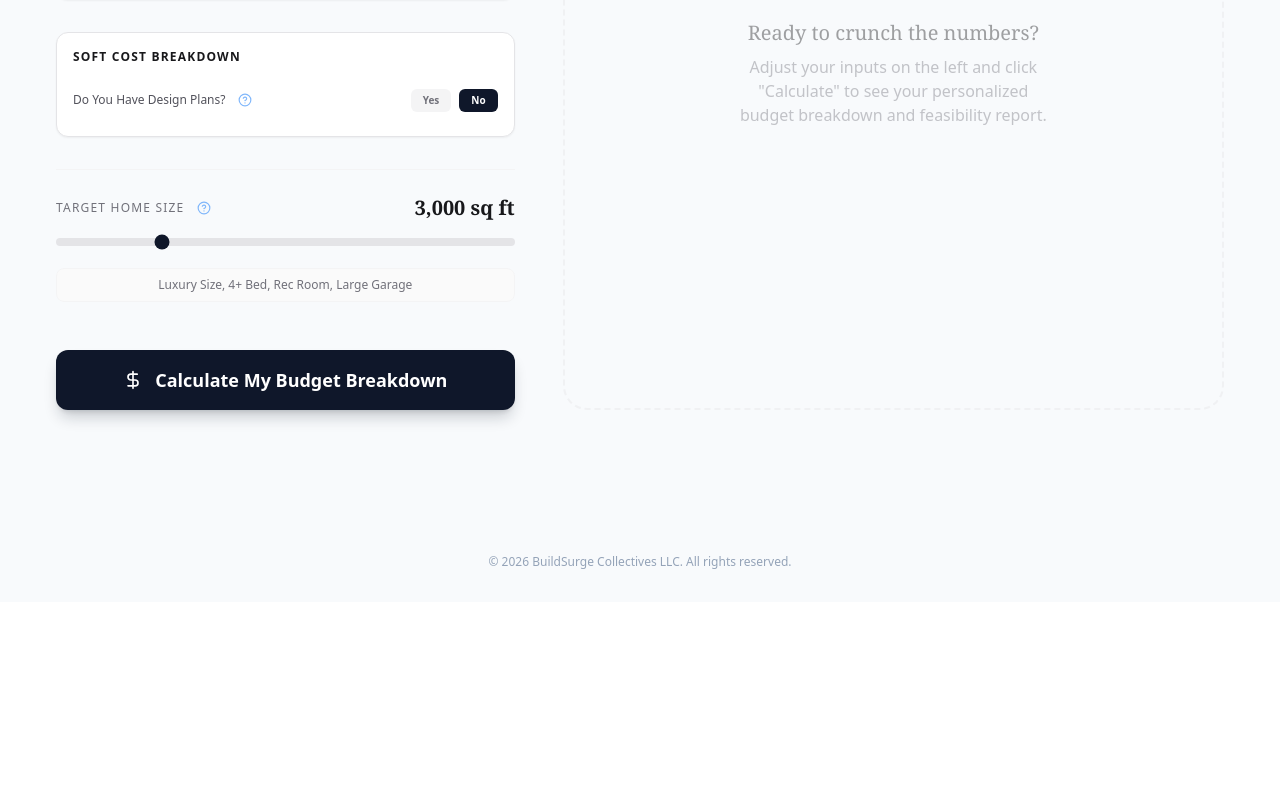
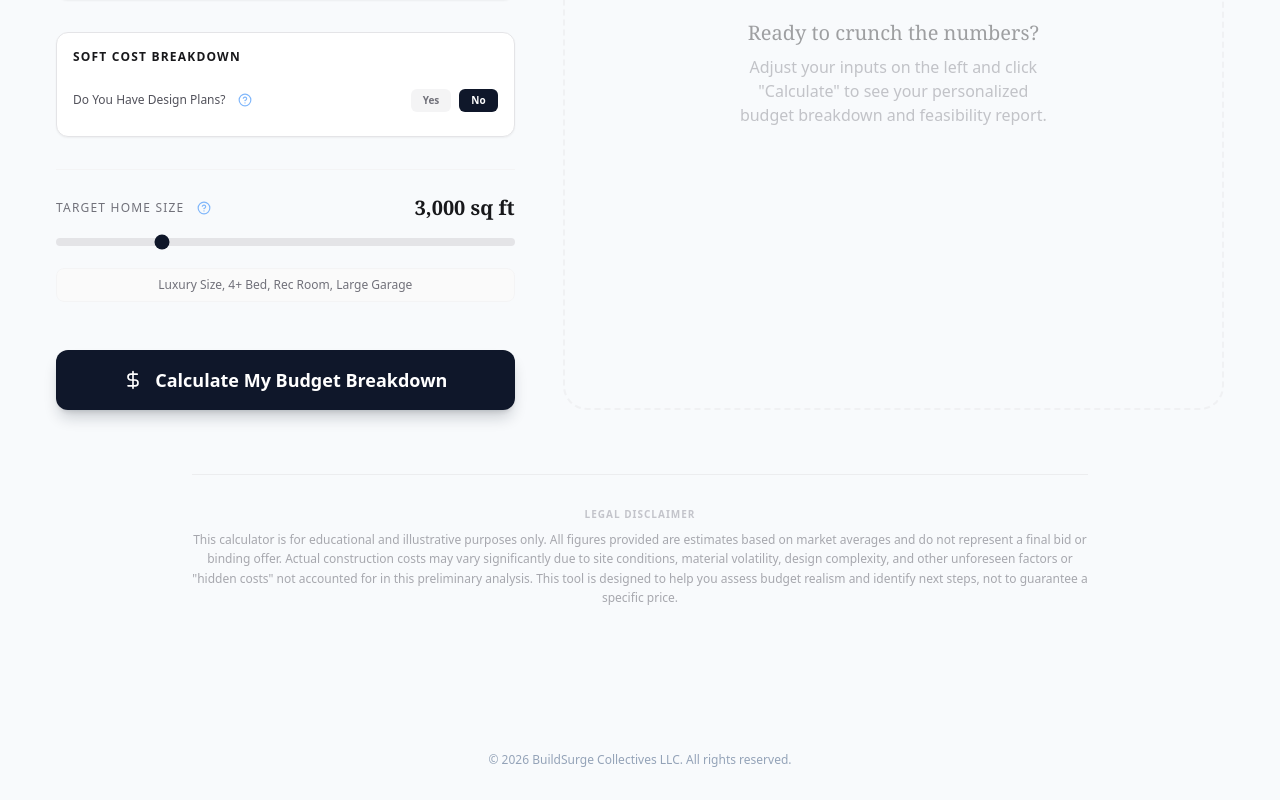
Before and after one commit to christianh0019/client-lp, a React (Vite) app: page / in a window 1280 px wide. Shown: the part 714-1514 px from the top of the page. Before the commit the page ends 1316 px from the top, so only its background shows below. Built offline with nearby package versions, Linux system fonts and the light colour scheme.

Commit message:
feat: add legal disclaimer footer to calculator

```diff
--- a/src/components/BudgetCalculator.tsx
+++ b/src/components/BudgetCalculator.tsx
@@ -698,6 +698,14 @@ export const BudgetCalculator: React.FC = () => {
                 </div>
             </div>
 
+            {/* Disclaimer Footer */}
+            <div className="mt-16 pt-8 border-t border-zinc-200 text-center max-w-4xl mx-auto opacity-60 hover:opacity-100 transition-opacity">
+                <p className="text-[10px] uppercase tracking-widest text-zinc-400 font-bold mb-2">Legal Disclaimer</p>
+                <p className="text-xs text-zinc-500 leading-relaxed">
+                    This calculator is for educational and illustrative purposes only. All figures provided are estimates based on market averages and do not represent a final bid or binding offer. Actual construction costs may vary significantly due to site conditions, material volatility, design complexity, and other unforeseen factors or "hidden costs" not accounted for in this preliminary analysis. This tool is designed to help you assess budget realism and identify next steps, not to guarantee a specific price.
+                </p>
+            </div>
+
             {/* Lead Capture Modal */}
             <AnimatePresence>
                 {showModal && (
```
